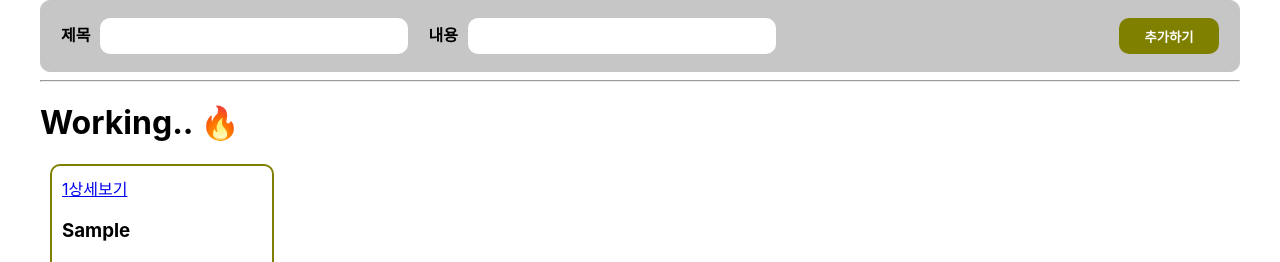
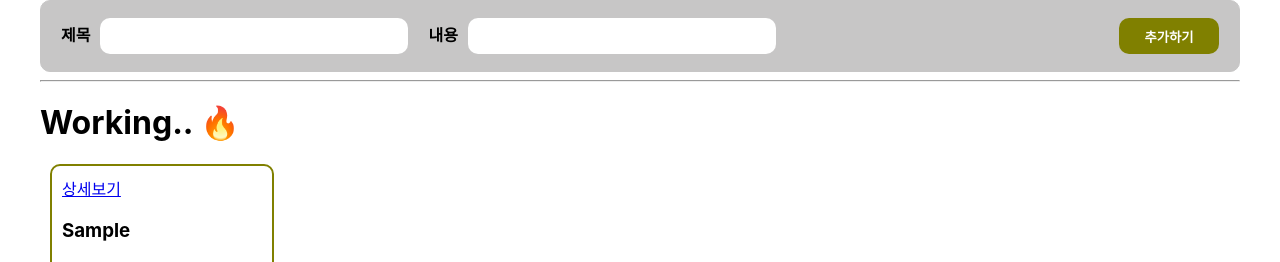
Before and after one commit to 1roo/hanghae_todo, a React (Create React App) app: page / in a window 1280 px wide. Both pictures are taken after typing "Sample", "Sample" into the empty fields and a click on the button "추가하기". Shown: the top 262 px of the page. Built offline with nearby package versions, Linux system fonts and the light colour scheme.

Commit message:
디버깅 주석처리

```diff
--- a/src/components/TodoList.js
+++ b/src/components/TodoList.js
@@ -28,7 +28,7 @@ function TodoList() {
                         return (
                             <div className="todo-container" key={todo.id}>
                                 <div>
-                                    <Link to={`/${todo.id}`} key={todo.id}>{todo.id}상세보기</Link>
+                                    <Link to={`/${todo.id}`} key={todo.id}>상세보기</Link>
                                     <h3>{todo.title}</h3>
                                     <p>{todo.body}</p>
                                 </div>
```
